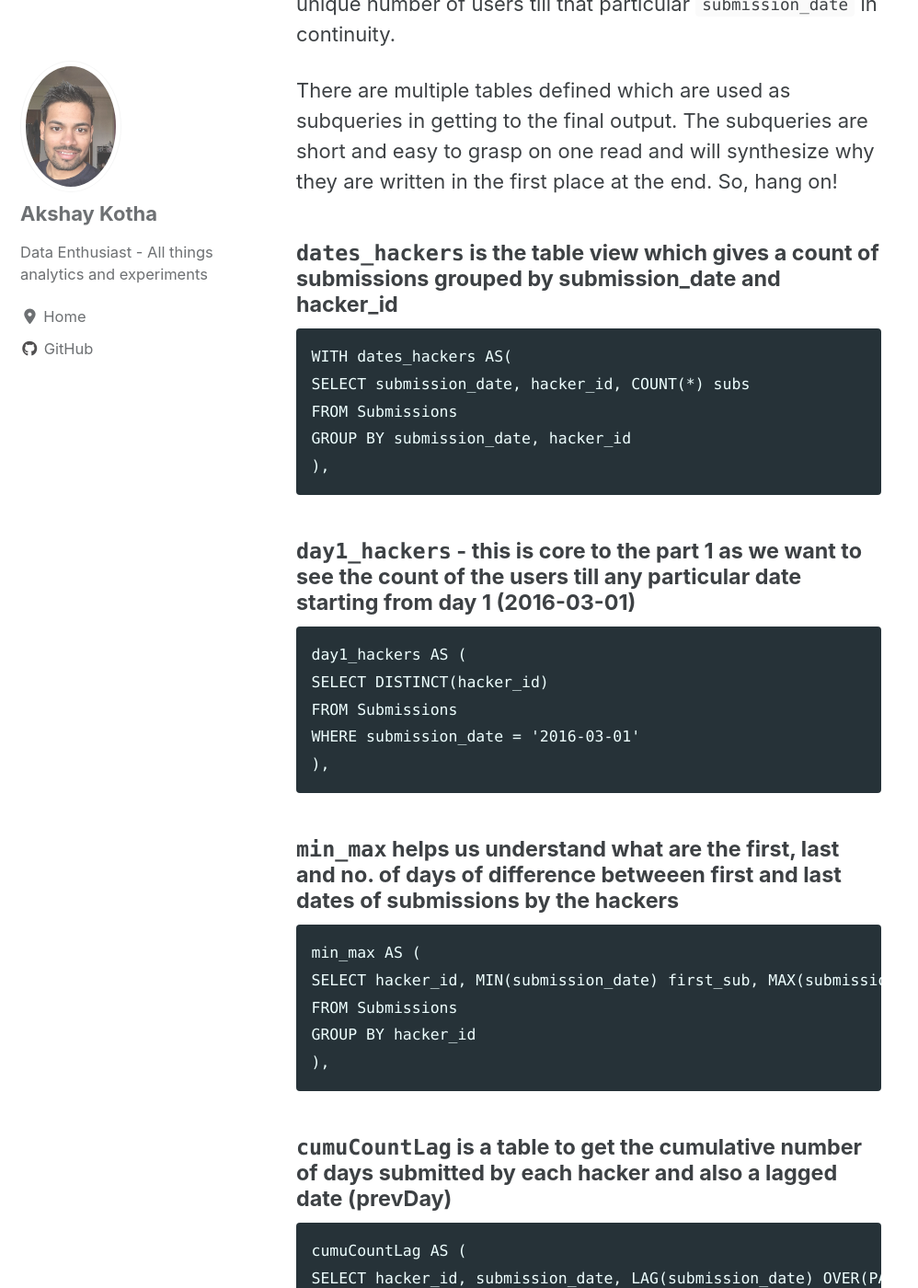
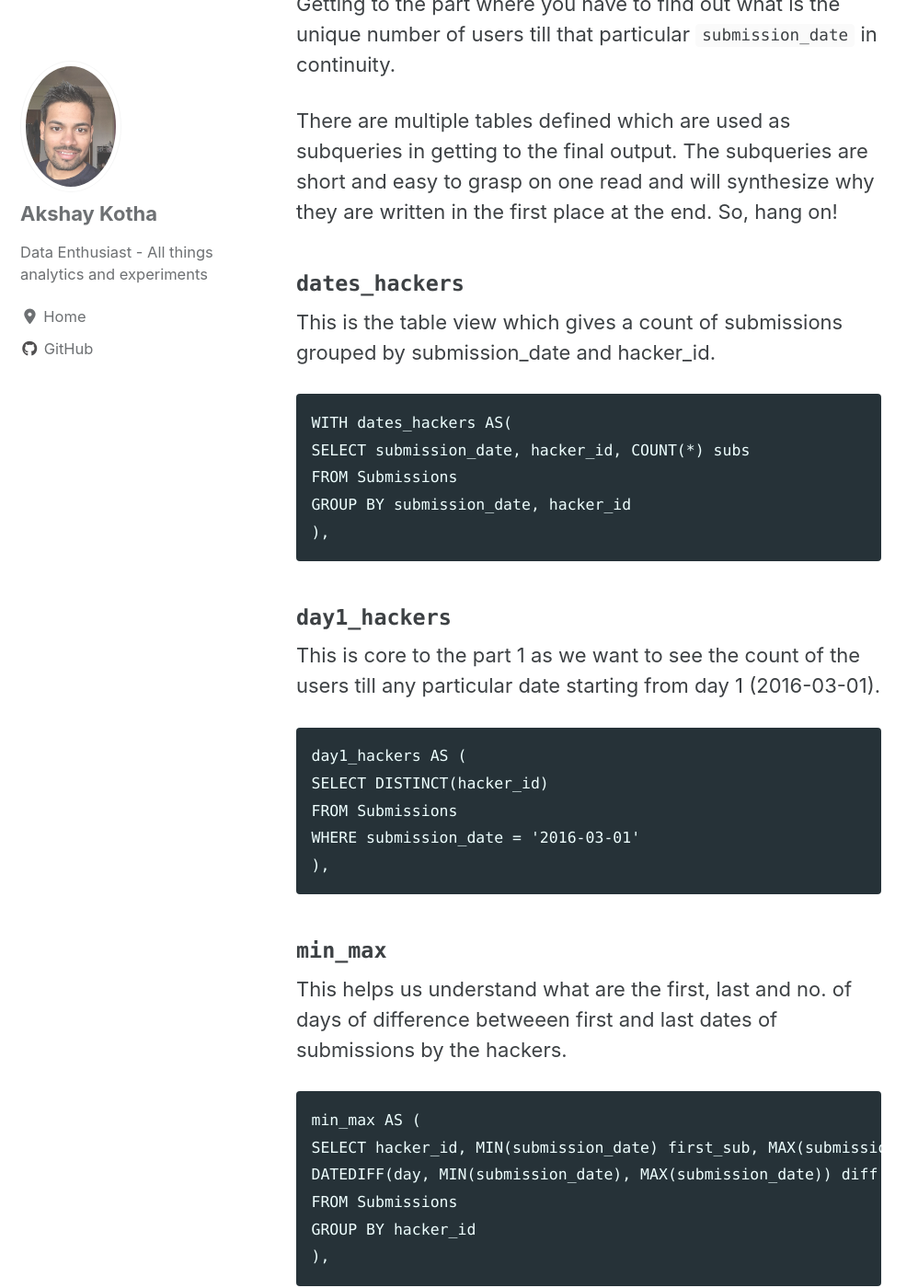
Before and after one commit to akshayreddykotha/akshayreddykotha.github.io, a Jekyll site: the page built from _posts/2020-07-07-15-days-of-learning-sql.md, in a window 1280 px wide and 1400 px high, scrolled down 762 px. Shown: the whole window at 92% size, without its empty margins (0-998 px from the left). Built offline with Jekyll 4.4.1, drawn with Linux system fonts in a browser that asks for light colours; cached includes are drawn as plain includes; nearby versions of some CDN libraries; some of the changed text lies outside the part shown.

````diff
--- a/_posts/2020-07-07-15-days-of-learning-sql.md
+++ b/_posts/2020-07-07-15-days-of-learning-sql.md
@@ -20,7 +20,9 @@ Getting to the part where you have to find out what is the unique number of user
 
 There are multiple tables defined which are used as subqueries in getting to the final output. The subqueries are short and easy to grasp on one read and will synthesize why they are written in the first place at the end. So, hang on!
 
-#### `dates_hackers` is the table view which gives a count of submissions grouped by submission_date and hacker_id
+#### `dates_hackers`
+
+This is the table view which gives a count of submissions grouped by submission_date and hacker_id.
 
 ```
 WITH dates_hackers AS(
@@ -30,7 +32,9 @@ GROUP BY submission_date, hacker_id
 ),
 ```
 
-#### `day1_hackers` - this is core to the part 1 as we want to see the count of the users till any particular date starting from day 1 (2016-03-01)
+#### `day1_hackers`
+
+This is core to the part 1 as we want to see the count of the users till any particular date starting from day 1 (2016-03-01).
 
 ```
 day1_hackers AS (
@@ -40,31 +44,35 @@ WHERE submission_date = '2016-03-01'
 ),
 ```
 
-#### `min_max` helps us understand what are the first, last and no. of days of difference betweeen first and last dates of submissions by the hackers
+#### `min_max`
+
+This helps us understand what are the first, last and no. of days of difference betweeen first and last dates of submissions by the hackers.
 
 ```
 min_max AS (
-SELECT hacker_id, MIN(submission_date) first_sub, MAX(submission_date) last_sub, DATEDIFF(day, MIN(submission_date), MAX(submission_date)) diff
+SELECT hacker_id, MIN(submission_date) first_sub, MAX(submission_date) last_sub,
+DATEDIFF(day, MIN(submission_date), MAX(submission_date)) diff
 FROM Submissions
 GROUP BY hacker_id
 ),
 ```
 
-#### `cumuCountLag` is a table to get the cumulative number of days submitted by each hacker and also a lagged date (prevDay)
+#### `cumuCountLag`
+
+This is a table to get the cumulative number of days submitted by each hacker and also a lagged date (prevDay).
 
 ```
 cumuCountLag AS (
-SELECT hacker_id, submission_date, LAG(submission_date) OVER(PARTITION BY hacker_id ORDER BY submission_date) prevDay, COUNT(*) OVER(PARTITION BY hacker_id ORDER BY submission_date) cumuCount
+SELECT hacker_id, submission_date, LAG(submission_date) OVER(PARTITION BY hacker_id ORDER BY submission_date) prevDay,
+COUNT(*) OVER(PARTITION BY hacker_id ORDER BY submission_date) cumuCount
 FROM dates_hackers
 ),
 ```
-
 We have the `prevDay` column here to check the difference in days consecutively.
 
+#### `p1_interm`
 
-#### `p1_interm` - this is a derived table from the above tables by applying all the conditions
-
-Remember synthesis, that's what this does for part 1.
+This is a derived table from the above tables by applying all the conditions. Remember synthesis, that's what this does for part 1.
 
 ```
 p1_interm AS (
@@ -106,12 +116,16 @@ GROUP BY submission_date
 
 Getting to find out the hacker with highest number of submissions with ascending order of `hacker_id` when there is a tie.
 
-#### `topHackers` - this table view assigns ranks to hackers based on number of submissions in each day
+#### `topHackers`
+
+This table view assigns ranks to hackers based on number of submissions in each day.
 
 ```
 -- Part 2
 topHackers AS(
-SELECT dates_hackers.submission_date, dates_hackers.hacker_id, h.name, dates_hackers.subs, RANK() OVER(PARTITION BY dates_hackers.submission_date ORDER BY dates_hackers.subs DESC, dates_hackers.hacker_id) AS sRank
+SELECT dates_hackers.submission_date, dates_hackers.hacker_id, h.name, dates_hackers.subs,
+RANK() OVER(PARTITION BY dates_hackers.submission_date ORDER BY dates_hackers.subs DESC,
+dates_hackers.hacker_id) AS sRank
 FROM dates_hackers
 JOIN Hackers h
 ON dates_hackers.hacker_id = h.hacker_id
@@ -133,7 +147,7 @@ WHERE sRank = 1
 
 
 ```
---- --- Debug 2
+-- -- Debug 2
 -- SELECT *
 -- FROM p1
 -- ORDER BY submission_date
````
Also changed, not shown: other parts of _posts/2020-07-07-15-days-of-learning-sql.md (+5 -3 lines), _pages/about.md (+6 -6 lines), _pages/works.md (+9 -1 lines), images/tienda-google-merchandise-store.jpg (added).
